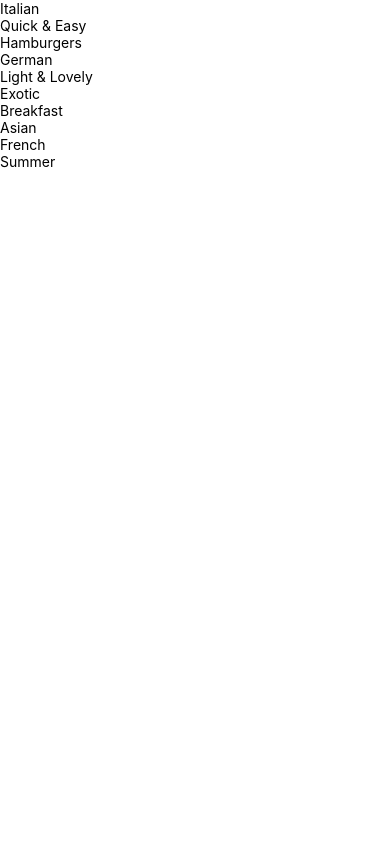
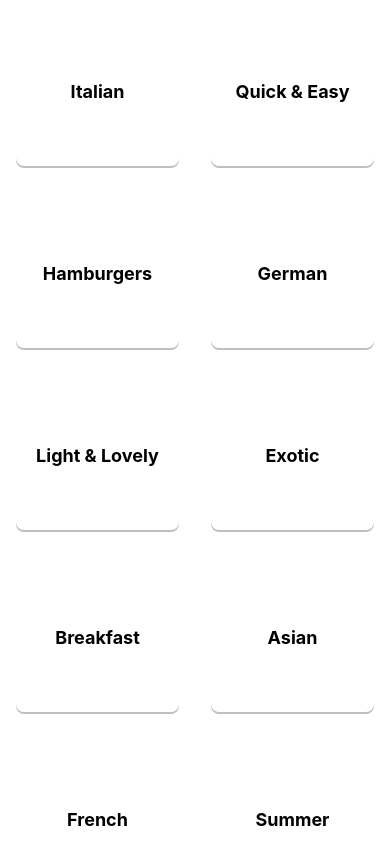
Before and after one commit to xh-lin/rn-ts-learning, a React Native app: screen / in a window 390 px wide. Built offline with nearby package versions, Linux system fonts and the light colour scheme.

Commit message:
display items in a grid

```diff
--- a/example-apps/meals-app/components/CategoryGridTile.tsx
+++ b/example-apps/meals-app/components/CategoryGridTile.tsx
@@ -1,5 +1,5 @@
 import React from 'react';
-import { Pressable, Text, View } from 'react-native';
+import { Pressable, StyleSheet, Text, View } from 'react-native';
 
 interface ICategoryGridTileProp {
   title: string;
@@ -11,12 +11,40 @@
   color,
 }: ICategoryGridTileProp): JSX.Element {
   return (
-    <View>
-      <Pressable>
-        <View>
-          <Text>{title}</Text>
+    <View style={styles.gridItem}>
+      <Pressable android_ripple={{ color: '#ccc' }} style={styles.button}>
+        <View style={styles.innerContainer}>
+          <Text style={styles.title}>{title}</Text>
         </View>
       </Pressable>
     </View>
   );
 }
+
+const styles = StyleSheet.create({
+  gridItem: {
+    flex: 1,
+    margin: 16,
+    height: 150,
+    borderRadius: 8,
+    elevation: 4,
+    backgroundColor: 'white',
+    shadowColor: 'black',
+    shadowOpacity: 0.25,
+    shadowOffset: { width: 0, height: 2 },
+    overflow: 'hidden',
+  },
+  button: {
+    flex: 1,
+  },
+  innerContainer: {
+    flex: 1,
+    padding: 16,
+    justifyContent: 'center',
+    alignItems: 'center',
+  },
+  title: {
+    fontWeight: 'bold',
+    fontSize: 18,
+  },
+});
--- a/example-apps/meals-app/screens/CategoriesScreen.tsx
+++ b/example-apps/meals-app/screens/CategoriesScreen.tsx
@@ -11,6 +11,7 @@
       data={CATEGORIES}
       keyExtractor={(item) => item.id}
       renderItem={renderCategoryItem}
+      numColumns={2}
     />
   );
 }
```
